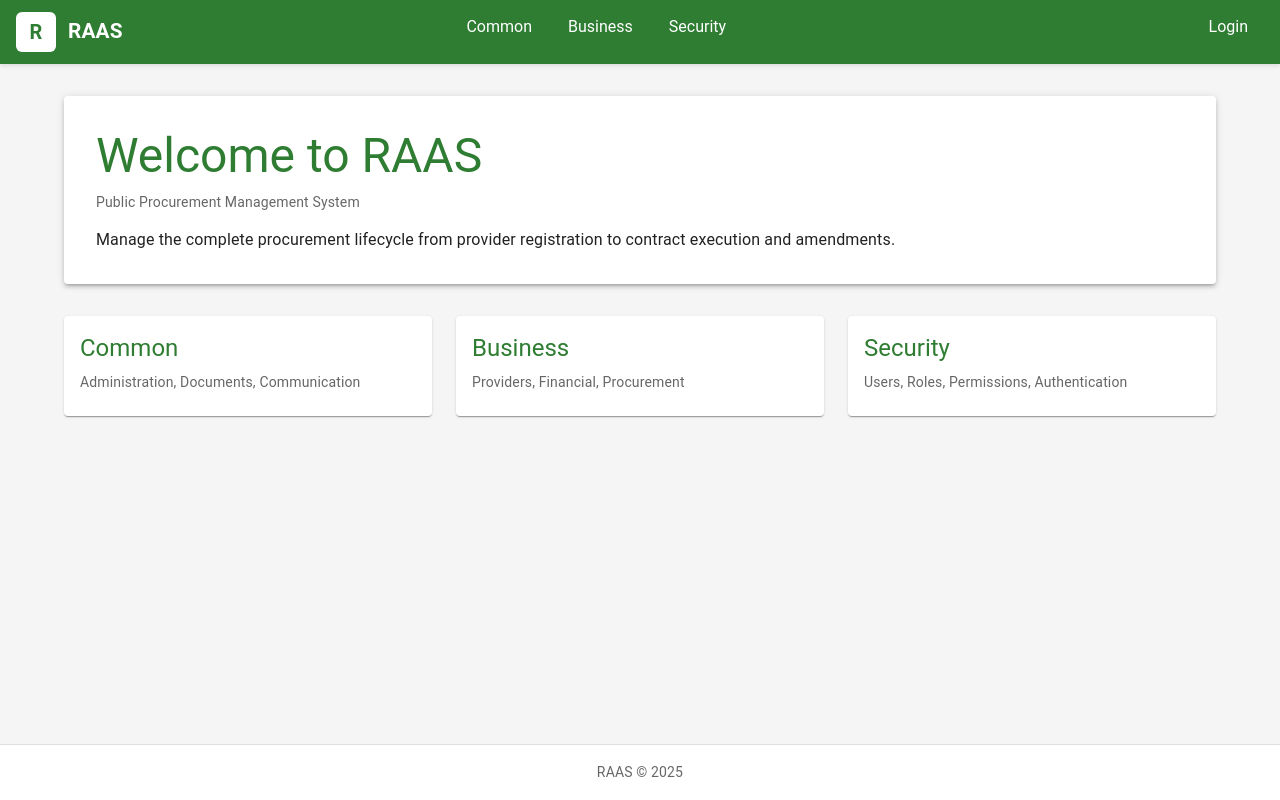
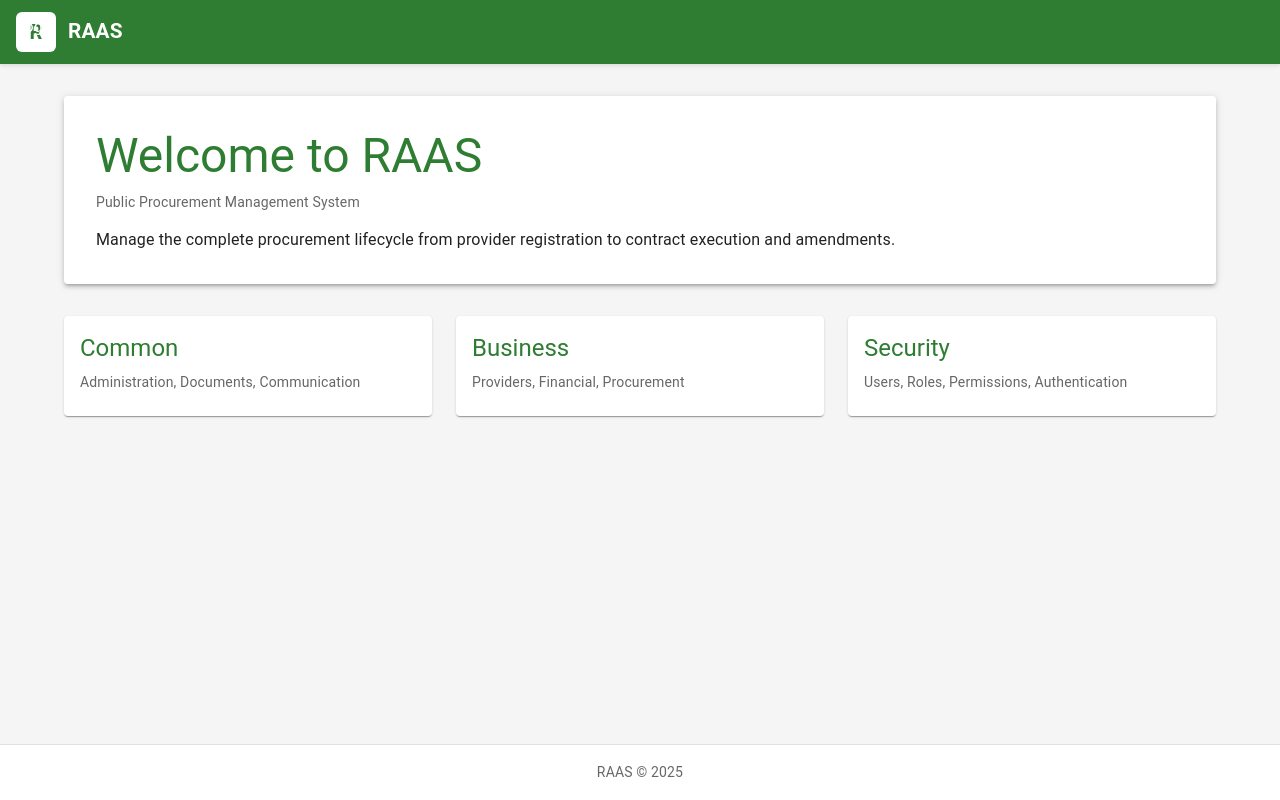
Before and after one commit to CHOUABBIA-AMINE/iaas-web, a React (Vite) app: page / in a window 1280 px wide. Built offline with nearby package versions, Linux system fonts and the light colour scheme.

Commit message:
feat: show menus only when user is authenticated, display username in navbar

```diff
--- a/src/components/Layout/NestedNavbar.tsx
+++ b/src/components/Layout/NestedNavbar.tsx
@@ -1,5 +1,5 @@
 import { useState, useRef, useEffect } from 'react'
-import { useNavigate } from 'react-router-dom'
+import { useNavigate, useLocation } from 'react-router-dom'
 import authService, { User } from '../../services/authService'
 import './NestedNavbar.css'
 
@@ -13,45 +13,61 @@ const MENU_DATA: MenuItem[] = [
   {
     label: 'Common',
     submenu: [
-      { label: 'Administration', submenu: [
+      {
+        label: 'Administration',
+        submenu: [
           { label: 'Structure', path: '/common/structure' },
           { label: 'Job', path: '/common/job' },
           { label: 'Person', path: '/common/person' },
           { label: 'Employee', path: '/common/employee' },
-      ]},
-      { label: 'Documents', submenu: [
+        ],
+      },
+      {
+        label: 'Documents',
+        submenu: [
           { label: 'ArchiveBox', path: '/common/archivebox' },
           { label: 'Folder', path: '/common/folder' },
           { label: 'Document', path: '/common/document' },
-      ]},
-      { label: 'Communication', submenu: [
-        { label: 'Mail', path: '/common/mail' },
-      ]},
-    ]
+        ],
+      },
+      {
+        label: 'Communication',
+        submenu: [{ label: 'Mail', path: '/common/mail' }],
+      },
+    ],
   },
   {
     label: 'Business',
     submenu: [
-      { label: 'Providers', submenu: [
+      {
+        label: 'Providers',
+        submenu: [
           { label: 'Provider', path: '/business/provider' },
           { label: 'ProviderRepresentator', path: '/business/representator' },
           { label: 'Clearance', path: '/business/clearance' },
           { label: 'ProviderExclusion', path: '/business/exclusion' },
-      ]},
-      { label: 'Financial', submenu: [
+        ],
+      },
+      {
+        label: 'Financial',
+        submenu: [
           { label: 'FinancialOperation', path: '/business/financial' },
           { label: 'BudgetModification', path: '/business/budget' },
           { label: 'PlannedItem', path: '/business/planned' },
           { label: 'ItemDistribution', path: '/business/distribution' },
-      ]},
-      { label: 'Procurement', submenu: [
+        ],
+      },
+      {
+        label: 'Procurement',
+        submenu: [
           { label: 'Consultation', path: '/business/consultation' },
           { label: 'Submission', path: '/business/submission' },
           { label: 'Contract', path: '/business/contract' },
           { label: 'ContractItem', path: '/business/contractitem' },
           { label: 'Amendment', path: '/business/amendment' },
-      ]},
-    ]
+        ],
+      },
+    ],
   },
   {
     label: 'Security',
@@ -62,8 +78,8 @@ const MENU_DATA: MenuItem[] = [
       { label: 'LoginSettings', path: '/security/login-settings' },
       { label: 'TwoFactorAuth', path: '/security/2fa' },
       { label: 'SessionManagement', path: '/security/sessions' },
-    ]
-  }
+    ],
+  },
 ]
 
 interface SubmenuProps {
@@ -74,7 +90,13 @@ interface SubmenuProps {
   onHoverEnd?: () => void
 }
 
-function Submenu({ items, onNavigate, level = 1, onHoverStart, onHoverEnd }: SubmenuProps) {
+function Submenu({
+  items,
+  onNavigate,
+  level = 1,
+  onHoverStart,
+  onHoverEnd,
+}: SubmenuProps) {
   const [activeSubmenu, setActiveSubmenu] = useState<string | null>(null)
 
   const handleItemHoverEnter = (item: MenuItem) => {
@@ -111,10 +133,14 @@ function Submenu({ items, onNavigate, level = 1, onHoverStart, onHoverEnd }: Sub
           ) : (
             <span className="navbar-submenu-label">
               {item.label}
-              {item.submenu && item.submenu.length > 0 && <span className="arrow">›</span>}
+              {item.submenu && item.submenu.length > 0 && (
+                <span className="arrow">›</span>
+              )}
             </span>
           )}
-          {item.submenu && item.submenu.length > 0 && activeSubmenu === item.label && (
+          {item.submenu &&
+            item.submenu.length > 0 &&
+            activeSubmenu === item.label && (
               <Submenu
                 items={item.submenu}
                 onNavigate={onNavigate}
@@ -131,19 +157,40 @@ function Submenu({ items, onNavigate, level = 1, onHoverStart, onHoverEnd }: Sub
 
 function NestedNavbar() {
   const navigate = useNavigate()
-  const [isAuthenticated, setIsAuthenticated] = useState(authService.isAuthenticated())
-  const [user, setUser] = useState<User | null>(authService.getStoredUser())
+  const location = useLocation()
+  const [isAuthenticated, setIsAuthenticated] = useState(
+    authService.isAuthenticated()
+  )
+  const [user, setUser] = useState<User | null>(null)
   const [activeMenu, setActiveMenu] = useState<string | null>(null)
   const hoverTimeoutRef = useRef<NodeJS.Timeout | null>(null)
 
+  // Initialize on mount and when location changes (after login redirect)
+  useEffect(() => {
+    const updateAuthState = () => {
+      const isAuth = authService.isAuthenticated()
+      setIsAuthenticated(isAuth)
+
+      if (isAuth) {
+        // User data is optional now - we don't require it
+        // Just use username from auth or 'User' as default
+        setUser({ username: 'User' })
+      } else {
+        setUser(null)
+      }
+    }
+
+    updateAuthState()
+  }, [location]) // Re-check auth state when location changes (after login redirect)
+
+  // Listen for storage changes (logout from other tabs)
   useEffect(() => {
     const handleStorageChange = () => {
       const token = authService.getStoredToken()
-      const storedUser = authService.getStoredUser()
 
-      if (token && storedUser) {
+      if (token && !authService.isTokenExpired()) {
         setIsAuthenticated(true)
-        setUser(storedUser)
+        setUser({ username: 'User' })
       } else {
         setIsAuthenticated(false)
         setUser(null)
@@ -202,6 +249,8 @@ function NestedNavbar() {
       <div className="navbar-logo">R</div>
       <div className="navbar-title">RAAS</div>
 
+      {/* Only show menus if user is authenticated */}
+      {isAuthenticated && (
         <div className="navbar-menus">
           {MENU_DATA.map((menu) => (
             <div
@@ -210,9 +259,7 @@ function NestedNavbar() {
               onMouseEnter={() => handleMenuHoverEnter(menu.label)}
               onMouseLeave={handleMenuHoverLeave}
             >
-            <button className="navbar-menu-button">
-              {menu.label}
-            </button>
+              <button className="navbar-menu-button">{menu.label}</button>
               {activeMenu === menu.label && menu.submenu && (
                 <Submenu
                   items={menu.submenu}
@@ -224,20 +271,17 @@ function NestedNavbar() {
             </div>
           ))}
         </div>
+      )}
 
+      {/* User section - show Login or Username depending on auth state */}
+      <div className="navbar-user">
         {!isAuthenticated ? (
-        <div className="navbar-user">
           <div className="navbar-menu-item">
-            <button
-              className="navbar-menu-button"
-              onClick={handleLogin}
-            >
+            <button className="navbar-menu-button" onClick={handleLogin}>
               Login
             </button>
           </div>
-        </div>
         ) : (
-        <div className="navbar-user">
           <div
             className="navbar-menu-item"
             onMouseEnter={() => handleMenuHoverEnter('user')}
@@ -247,7 +291,9 @@ function NestedNavbar() {
               {user?.username || 'User'}
             </button>
             {activeMenu === 'user' && (
-              <div className="navbar-submenu user-submenu" data-level="1"
+              <div
+                className="navbar-submenu user-submenu"
+                data-level="1"
                 onMouseEnter={handleSubmenuHoverEnter}
                 onMouseLeave={handleSubmenuHoverLeave}
               >
@@ -278,8 +324,8 @@ function NestedNavbar() {
               </div>
             )}
           </div>
+        )}
       </div>
-      )}
     </nav>
   )
 }
```
Lines whose indentation alone changed are shown as unchanged.
